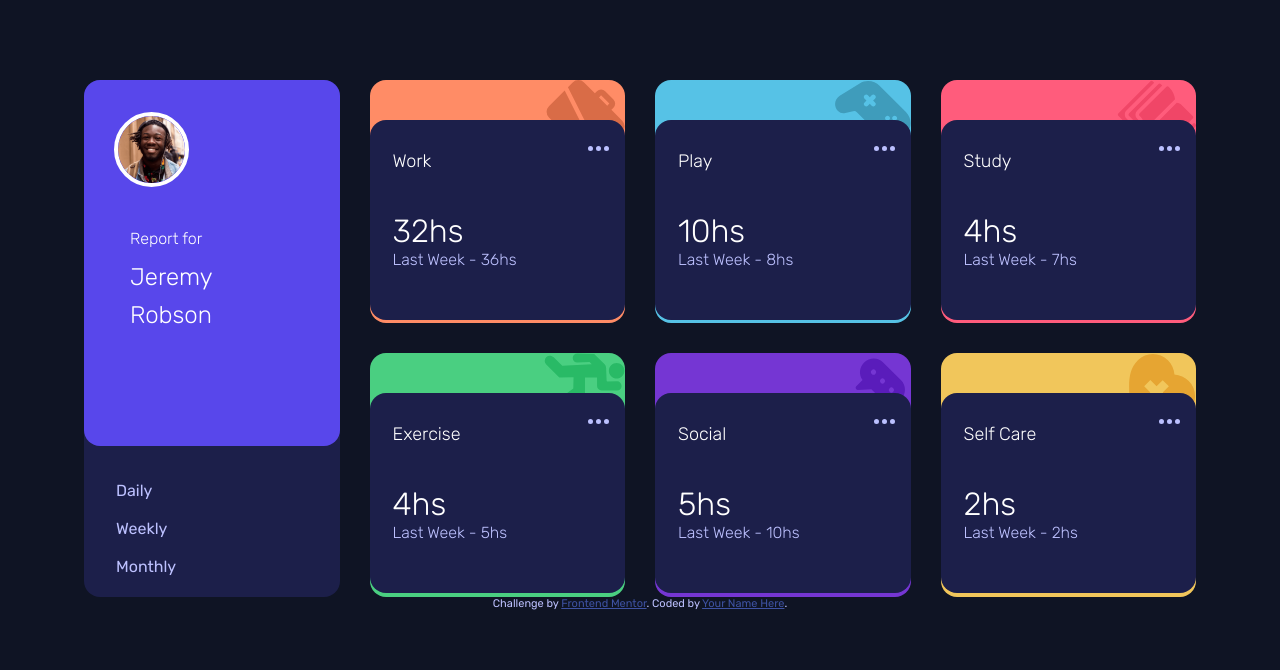
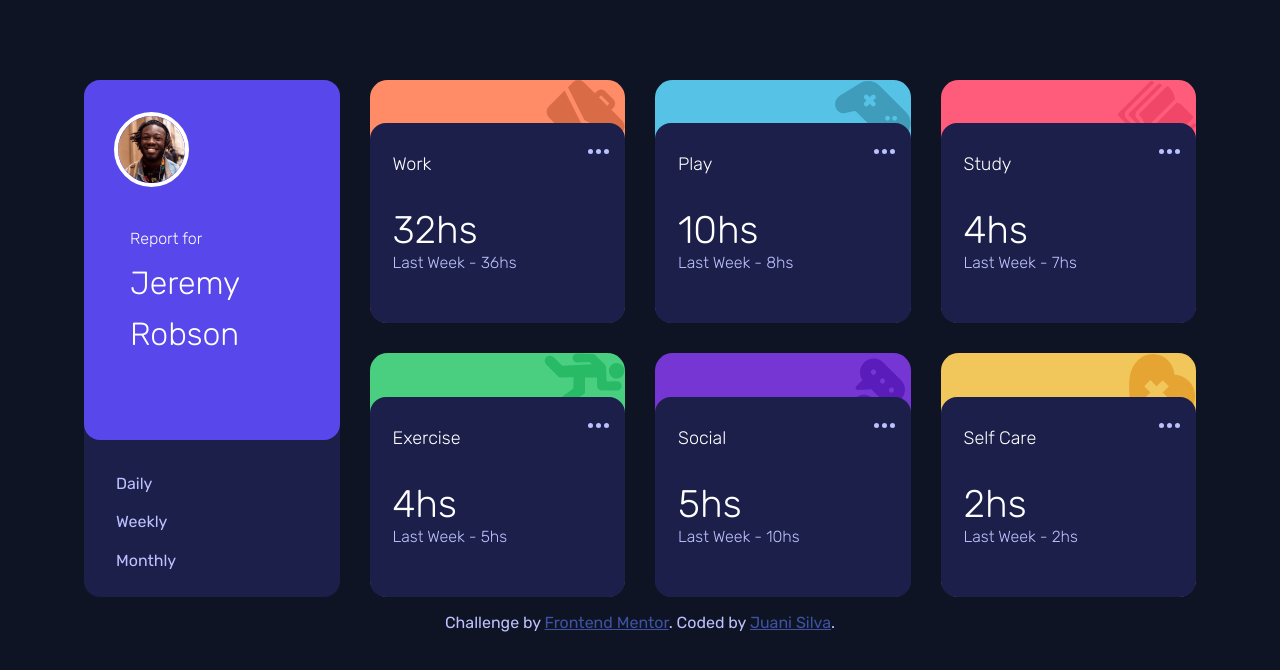
Before and after one commit to JuaniSilva/Time-Tracking-Dashboard-FEMentor, a plain HTML site: page index.html in a window 1280 px wide. Drawn offline with Linux system fonts and the light colour scheme.

Commit message:
finish design :D

```diff
--- a/index.html
+++ b/index.html
@@ -18,7 +18,8 @@
     <!-- Feel free to remove these styles or customise in your own stylesheet 👍 -->
     <style>
       .attribution {
-        font-size: 11px;
+        margin-top: 1rem;
+        font-size: 1rem;
         text-align: center;
       }
       .attribution a {
@@ -42,6 +43,7 @@
           <button class="btn" value="monthly">Monthly</button>
         </div>
       </div>
+
       <div class="wrapper__card work">
         <img src="images/icon-work.svg" class="icon" alt="" />
         <div class="wrapper__card-info">
@@ -51,7 +53,7 @@
           </div>
           <span class="previous">Previous - 36hr</span>
           <button class="ellipsis">
-            <img src="images/icon-ellipsis.svg" alt="" />
+            <img src="images/icon-ellipsis.svg">
           </button>
         </div>
       </div>
@@ -131,7 +133,7 @@
       Challenge by
       <a href="https://www.frontendmentor.io?ref=challenge" target="_blank"
         >Frontend Mentor</a
-      >. Coded by <a href="#">Your Name Here</a>.
+      >. Coded by <a href="https://github.com/JuaniSilva">Juani Silva</a>.
     </div>
     <script src="script.js"></script>
   </body>
--- a/style.css
+++ b/style.css
@@ -85,8 +85,9 @@ body{
   width: 100%;
 }
 .wrapper__card{
-  border-radius: 1rem;
+  border-radius: 1.1rem;
   position: relative;
+  height: 100%;
 }
 .wrapper__card .icon{
   position: absolute;
@@ -129,7 +130,7 @@ body{
 }
 .time {
   color: #fff;
-  font-size: clamp(1.5rem, 2.5vw, 4rem);
+  font-size: clamp(1.5rem, 3vw, 4rem);
 }
 .previous{
   display: flex;
@@ -145,6 +146,9 @@ body{
   position: absolute;
   right: 1rem;
   top: 1rem;
+}
+.ellipsis:hover{
+  cursor: pointer;
 }
 @media only screen and (min-width: 75rem){
   .wrapper{
@@ -164,13 +168,14 @@ body{
     flex-direction: column;
   }
   .user-info-name{
-    padding: 2.625rem 0 5rem;
+    padding: 2.625rem 0 3rem;
   }
   .user-info-name{
     color: white;
     font-weight: 300;
   }
   .user-info-name span{
+  font-size: 2rem;
     max-width: 6ch;
     line-height: 1.6;
   }
@@ -180,13 +185,18 @@ body{
     justify-content: space-around;
     height: 10.25rem;
   }
+  .wrapper__card{
+    min-height: 100%;
+    display: flex;
+  }
   .wrapper__card-info{
+    margin-top: auto;
     flex-direction: column;
     justify-content: left;
     height: 12.5rem;
   }
   .time{
-    margin-top: 2.5rem;
+    margin-top: 2rem;
   }
   .previous{
     display: block;
```
